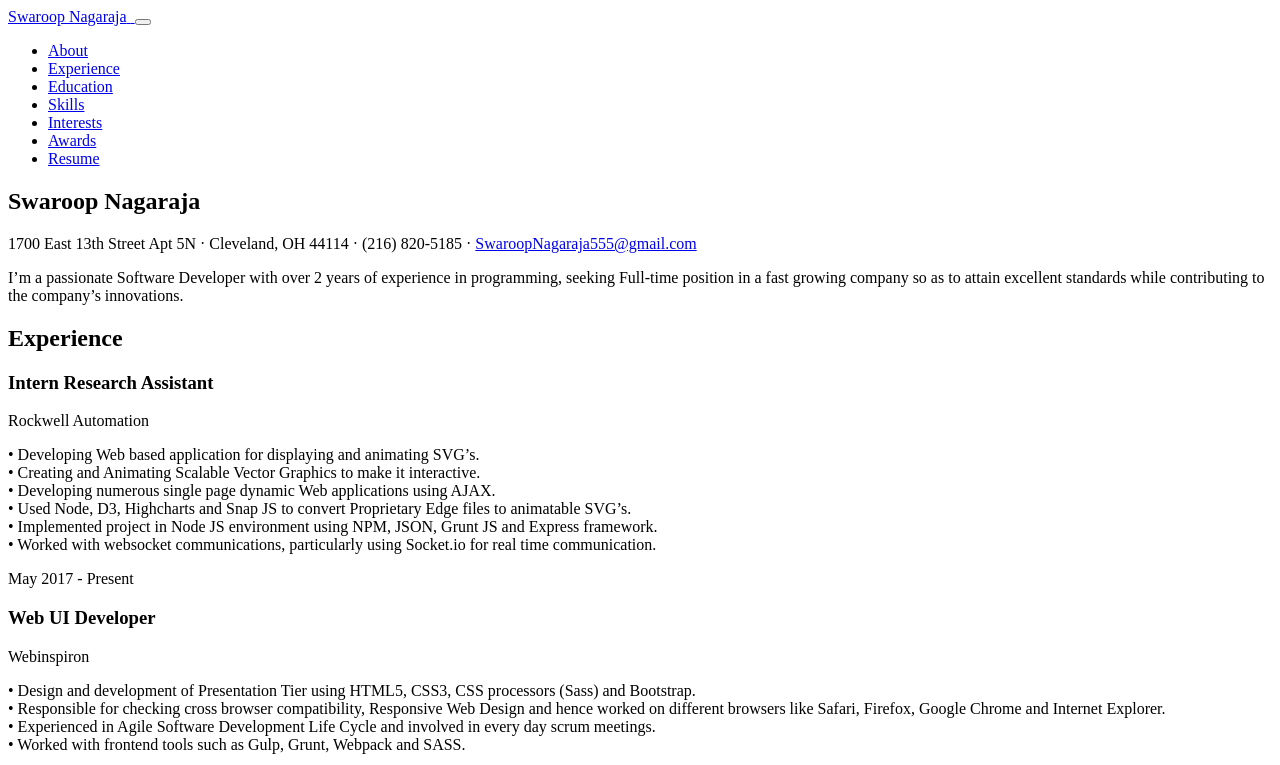
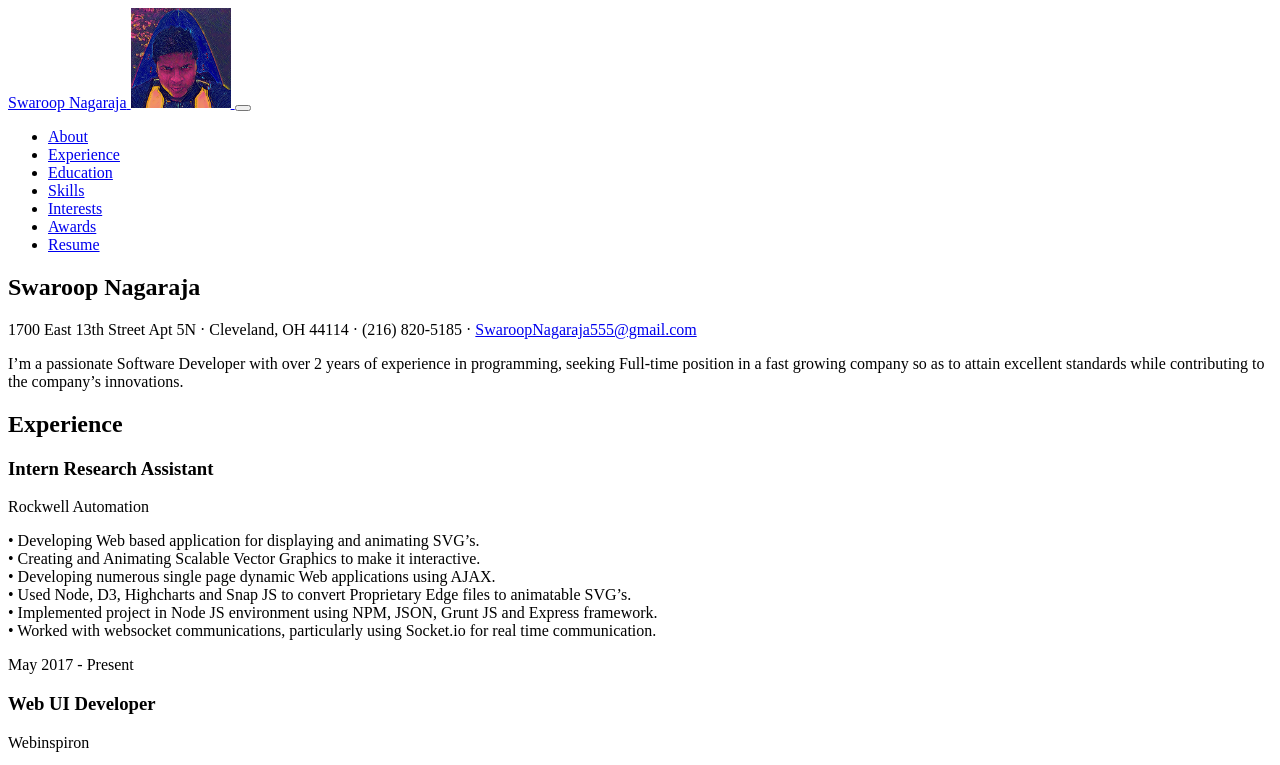
Before and after one commit to swarooptn/swarooptn.github.io, a plain HTML site: page index.html in a window 1280 px wide. Shown: the top 765 px of the page. Drawn offline with Linux system fonts and the light colour scheme.

Commit message:
Profile pic

```diff
--- a/index.html
+++ b/index.html
@@ -10,7 +10,7 @@
       <a href="#page-top">
         <span>Swaroop Nagaraja</span>
         <span>
-          <img src="img/profile.jpg" alt="">
+          <img width="100px" height="100px" src="images/profile.jpg" alt="">
         </span>
       </a>
       <button type="button">
```
Also changed, not shown: images/profile.JPG (added).
